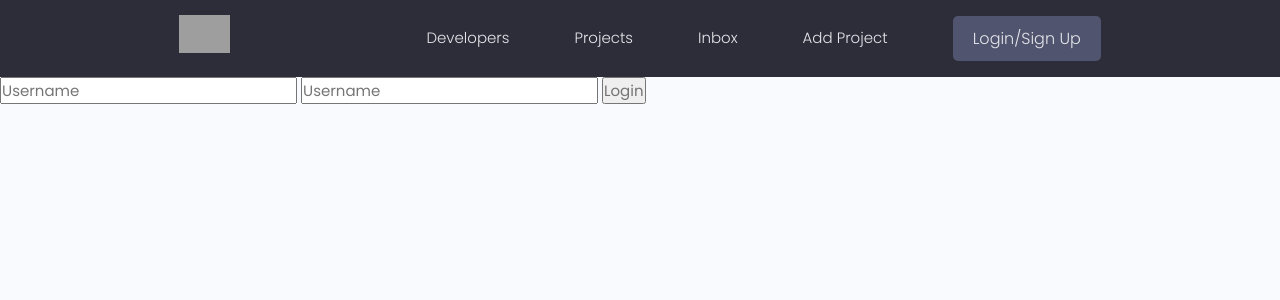
After one commit to telman03/Dev_Search, a Django app: page /login/ in a window 1280 px wide. The commit adds this page. Shown: the top 300 px of the page. Run offline with Django 3.2, Linux system fonts and the light colour scheme; some libraries are stand-ins or nearby versions; grey boxes are pictures that could not be loaded.

Commit message:
Login page

```diff
--- a/devsearch/settings.py
+++ b/devsearch/settings.py
@@ -33,10 +33,6 @@ MIDDLEWARE = [
     'django.contrib.auth.middleware.AuthenticationMiddleware',
     'django.contrib.messages.middleware.MessageMiddleware',
     'django.middleware.clickjacking.XFrameOptionsMiddleware',
-
-    # 'whitenoise.middleware.WhiteNoiseMiddleware',
-
-    # 'django.middleware.security.SecurityMiddleware',
 ]
 
 ROOT_URLCONF = 'devsearch.urls'
--- a/templates/navbar.html
+++ b/templates/navbar.html
@@ -17,7 +17,7 @@
           <li class="header__menuItem"><a href="{% url 'projects' %}">Projects</a></li>
           <li class="header__menuItem"><a href="">Inbox</a></li>
           <li class="header__menuItem"><a href="{% url 'create-project' %}">Add Project</a></li>
-          <li class="header__menuItem"><a href="" class="btn btn--sub">Login/Sign Up</a></li>
+          <li class="header__menuItem"><a href="{% url 'login' %}" class="btn btn--sub">Login/Sign Up</a></li>
         </ul>
       </nav>
     </div>
--- /dev/null
+++ b/users/templates/users/login_register.html
@@ -0,0 +1,13 @@
+{% extends 'main.html' %}
+
+{% block content %}
+
+<form action="{'url 'login'}" method="POST">
+    {% csrf_token %}
+    <input type="text" name="username" placeholder="Username"/>
+    <input type="password" name="password" placeholder="Username"/>
+    <input type="submit" value="Login" />
+
+</form>
+
+{% endblock %}
--- a/users/urls.py
+++ b/users/urls.py
@@ -2,6 +2,7 @@ from django.urls import path
 from . import views
 
 urlpatterns = [
+    path('login/', views.loginPage, name="login"),
     path('', views.profiles, name="profiles"),
     path('profile/<str:pk>/', views.userProfile, name="user-profile"),
 ]
--- a/users/views.py
+++ b/users/views.py
@@ -2,6 +2,11 @@ from django.shortcuts import render
 from .models import Profile
 
 # Create your views here.
+def loginPage(request):
+    if request.method == 'POST':
+        print(request.POST)
+    return render(request, 'users/login_register.html')
+
 
 def profiles(request):
     profiles = Profile.objects.all()
```
Also changed, not shown: db.sqlite3.
